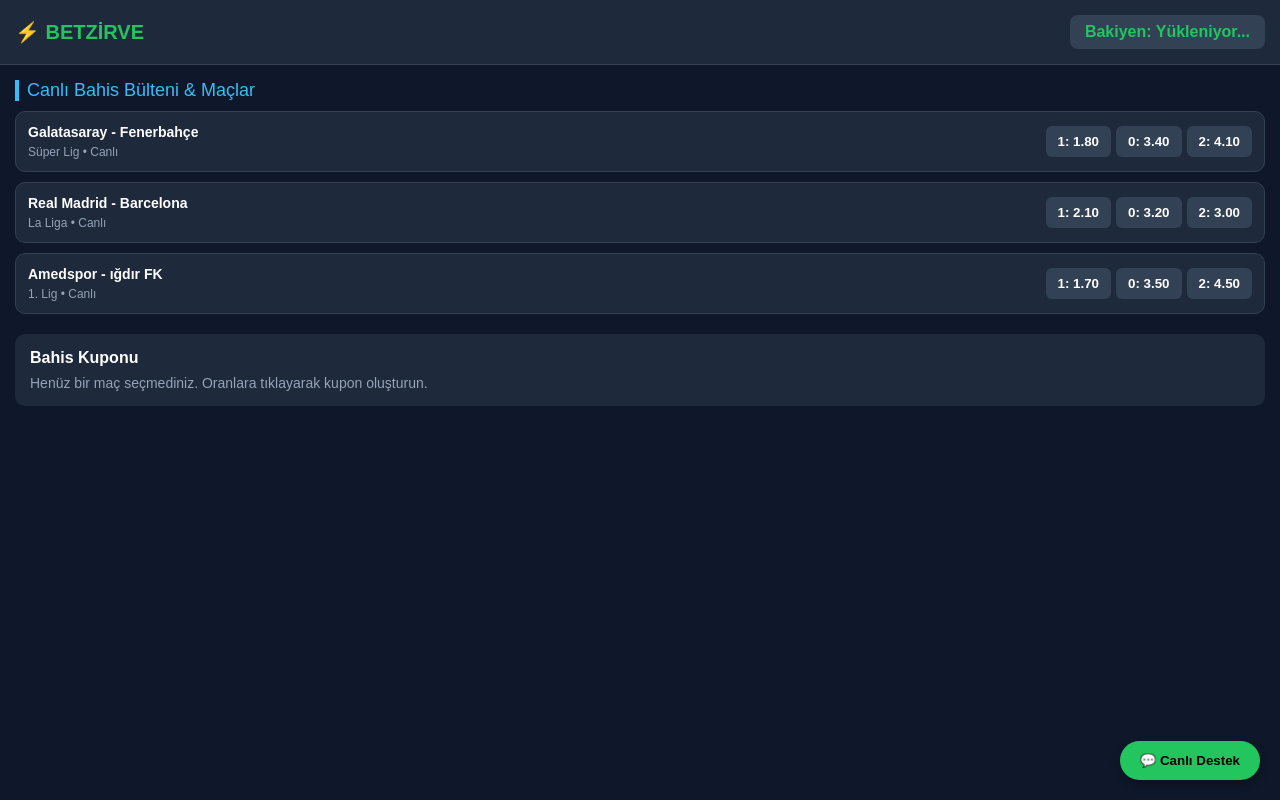
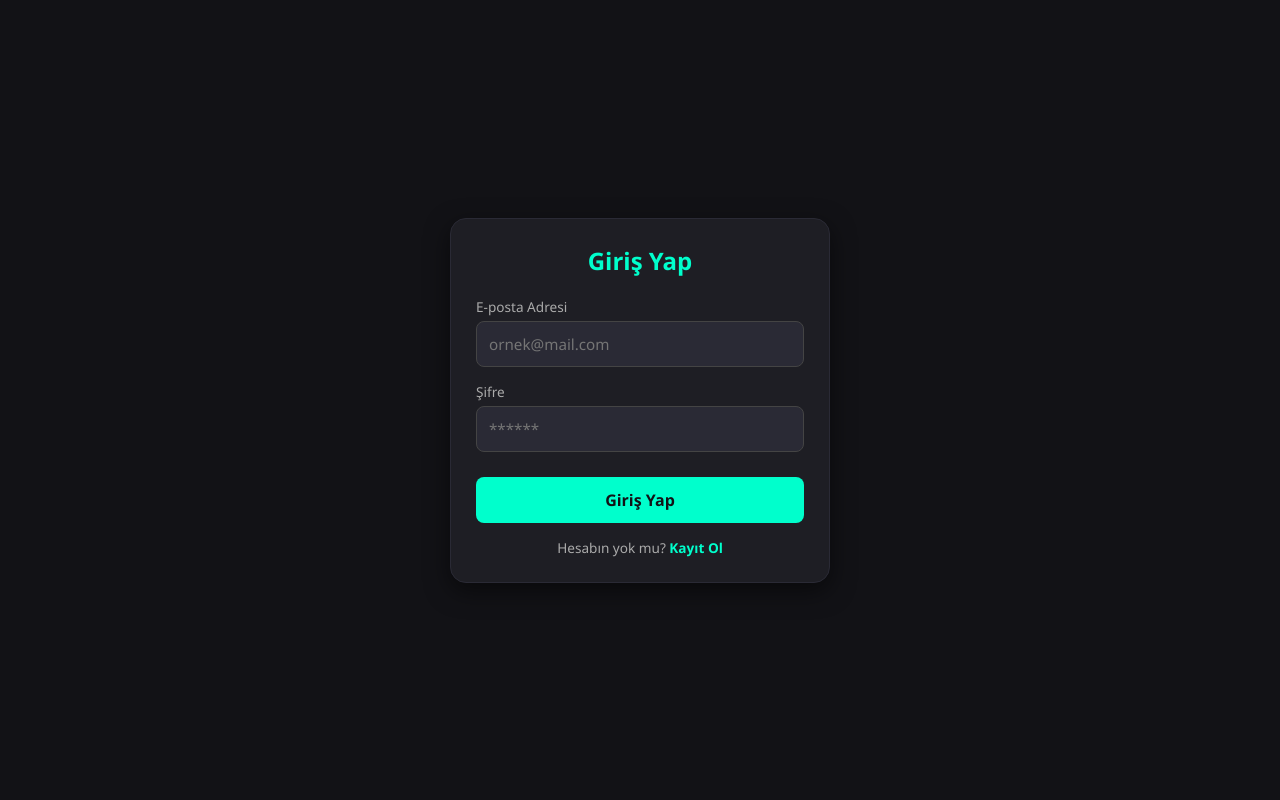
Before and after one commit to Mert73/Betzirve, a website: page public/index.html in a window 1280 px wide. Drawn offline with Linux system fonts and the light colour scheme; no server answers.

Commit message:
Fix index.html to serve auth login page directly

```diff
--- a/public/index.html
+++ b/public/index.html
@@ -3,86 +3,92 @@
 <head>
     <meta charset="UTF-8">
     <meta name="viewport" content="width=device-width, initial-scale=1.0">
-    <title>BetZirve - Canlı Bahis ve Casino</title>
+    <title>Giriş Yap / Kayıt Ol</title>
     <style>
-        body { font-family: Arial, sans-serif; background-color: #0f172a; color: #fff; margin: 0; padding: 0; }
-        header { background: #1e293b; padding: 15px; display: flex; justify-content: space-between; align-items: center; border-bottom: 1px solid #334155; }
-        .logo { color: #22c55e; font-weight: bold; font-size: 20px; }
-        .balance { background: #334155; padding: 8px 15px; border-radius: 8px; color: #22c55e; font-weight: bold; }
-        .container { padding: 15px; }
-        .section-title { font-size: 18px; margin-bottom: 10px; color: #38bdf8; border-left: 4px solid #38bdf8; padding-left: 8px; }
-        .match-card { background: #1e293b; padding: 12px; border-radius: 10px; margin-bottom: 10px; border: 1px solid #334155; display: flex; justify-content: space-between; align-items: center; }
-        .match-info { font-size: 14px; }
-        .match-teams { font-weight: bold; margin-bottom: 5px; }
-        .odds { display: flex; gap: 5px; }
-        .odd-btn { background: #334155; border: none; color: #fff; padding: 8px 12px; border-radius: 6px; cursor: pointer; font-weight: bold; }
-        .odd-btn:hover { background: #22c55e; color: #000; }
-        .support-btn { position: fixed; bottom: 20px; right: 20px; background: #22c55e; color: #000; padding: 12px 20px; border-radius: 30px; font-weight: bold; border: none; cursor: pointer; box-shadow: 0 4px 10px rgba(0,0,0,0.3); z-index: 1000; }
+        * { box-sizing: border-box; margin: 0; padding: 0; font-family: 'Segoe UI', Tahoma, Geneva, Verdana, sans-serif; }
+        body { background-color: #121216; color: #fff; display: flex; justify-content: center; align-items: center; height: 100vh; padding: 15px; }
+        .auth-card { background: #1e1e24; padding: 25px; border-radius: 16px; width: 100%; max-width: 380px; border: 1px solid #2a2a35; box-shadow: 0 8px 24px rgba(0,0,0,0.5); }
+        h2 { text-align: center; color: #00ffcc; margin-bottom: 20px; font-size: 1.5rem; }
+        .input-group { margin-bottom: 15px; }
+        .input-group label { display: block; font-size: 0.85rem; color: #aaa; margin-bottom: 5px; }
+        .input-group input { width: 100%; padding: 12px; background: #2a2a35; border: 1px solid #444; border-radius: 8px; color: #fff; outline: none; font-size: 0.95rem; }
+        .input-group input:focus { border-color: #00ffcc; }
+        .auth-btn { width: 100%; background: #00ffcc; color: #121216; border: none; padding: 12px; border-radius: 8px; font-weight: bold; font-size: 1rem; cursor: pointer; margin-top: 10px; }
+        .switch-text { text-align: center; margin-top: 15px; font-size: 0.85rem; color: #aaa; }
+        .switch-text span { color: #00ffcc; cursor: pointer; font-weight: bold; }
+        .error-msg { color: #ff4d4d; font-size: 0.85rem; text-align: center; margin-bottom: 10px; }
     </style>
 </head>
 <body>
+    <div class="auth-card">
+        <h2 id="form-title">Giriş Yap</h2>
+        <div id="error-box" class="error-msg"></div>
 
-    <header>
-        <div class="logo">⚡ BETZİRVE</div>
-        <div class="balance" id="wallet-balance">Bakiyen: Yükleniyor...</div>
-    </header>
-
-    <div class="container">
-        <div class="section-title">Canlı Bahis Bülteni & Maçlar</div>
-
-        <div class="match-card">
-            <div class="match-info">
-                <div class="match-teams">Galatasaray - Fenerbahçe</div>
-                <div style="color: #94a3b8; font-size: 12px;">Süper Lig • Canlı</div>
-            </div>
-            <div class="odds">
-                <button class="odd-btn" onclick="addCoupon('Galatasaray - Fenerbahçe (MS 1)', 1.80)">1: 1.80</button>
-                <button class="odd-btn" onclick="addCoupon('Galatasaray - Fenerbahçe (MS X)', 3.40)">0: 3.40</button>
-                <button class="odd-btn" onclick="addCoupon('Galatasaray - Fenerbahçe (MS 2)', 4.10)">2: 4.10</button>
-            </div>
+        <div class="input-group" id="name-group" style="display: none;">
+            <label>Adınız</label>
+            <input type="text" id="name" placeholder="Adınızı girin">
+        </div>
+        <div class="input-group">
+            <label>E-posta Adresi</label>
+            <input type="email" id="email" placeholder="ornek@mail.com">
+        </div>
+        <div class="input-group">
+            <label>Şifre</label>
+            <input type="password" id="password" placeholder="******">
         </div>
 
-        <div class="match-card">
-            <div class="match-info">
-                <div class="match-teams">Real Madrid - Barcelona</div>
-                <div style="color: #94a3b8; font-size: 12px;">La Liga • Canlı</div>
-            </div>
-            <div class="odds">
-                <button class="odd-btn" onclick="addCoupon('Real Madrid - Barcelona (MS 1)', 2.10)">1: 2.10</button>
-                <button class="odd-btn" onclick="addCoupon('Real Madrid - Barcelona (MS X)', 3.20)">0: 3.20</button>
-                <button class="odd-btn" onclick="addCoupon('Real Madrid - Barcelona (MS 2)', 3.00)">2: 3.00</button>
-            </div>
-        </div>
+        <button class="auth-btn" id="submit-btn" onclick="handleSubmit()">Giriş Yap</button>
 
-        <div class="match-card">
-            <div class="match-info">
-                <div class="match-teams">Amedspor - ığdır FK</div>
-                <div style="color: #94a3b8; font-size: 12px;">1. Lig • Canlı</div>
-            </div>
-            <div class="odds">
-                <button class="odd-btn" onclick="addCoupon('Amedspor - Iğdır FK (MS 1)', 1.70)">1: 1.70</button>
-                <button class="odd-btn" onclick="addCoupon('Amedspor - Iğdır FK (MS X)', 3.50)">0: 3.50</button>
-                <button class="odd-btn" onclick="addCoupon('Amedspor - Iğdır FK (MS 2)', 4.50)">2: 4.50</button>
-            </div>
-        </div>
-
-        <div style="background: #1e293b; padding: 15px; border-radius: 10px; margin-top: 20px;">
-            <div style="font-weight: bold; margin-bottom: 8px;">Bahis Kuponu</div>
-            <div id="coupon-content" style="color: #94a3b8; font-size: 14px;">Henüz bir maç seçmediniz. Oranlara tıklayarak kupon oluşturun.</div>
+        <div class="switch-text" id="switch-text">
+            Hesabın yok mu? <span onclick="toggleMode()">Kayıt Ol</span>
         </div>
     </div>
 
-    <button class="support-btn" onclick="alert('Canlı destek hattına bağlandınız. Müşteri temsilcimiz birazdan sizinle ilgilenecektir.')">💬 Canlı Destek</button>
+    <script>
+        let isRegister = false;
 
-    <script>
-        fetch('/api/wallet')
-            .then(res => res.json())
-            .then(data => {
-                document.getElementById('wallet-balance').innerText = 'Bakiyen: $' + data.balance.toFixed(2);
-            });
+        function toggleMode() {
+            isRegister = !isRegister;
+            document.getElementById('form-title').innerText = isRegister ? 'Kayıt Ol' : 'Giriş Yap';
+            document.getElementById('submit-btn').innerText = isRegister ? 'Kayıt Ol' : 'Giriş Yap';
+            document.getElementById('name-group').style.display = isRegister ? 'block' : 'none';
+            document.getElementById('switch-text').innerHTML = isRegister ?
+                'Zaten hesabın var mı? <span onclick="toggleMode()">Giriş Yap</span>' :
+                'Hesabın yok mu? <span onclick="toggleMode()">Kayıt Ol</span>';
+            document.getElementById('error-box').innerText = '';
+        }
 
-        function addCoupon(match, odd) {
-            document.getElementById('coupon-content').innerHTML = `<div style="color: #22c55e; font-weight: bold;">Seçilen Maç: ${match}</div><div>Oran: ${odd}</div>`;
+        async function handleSubmit() {
+            const email = document.getElementById('email').value;
+            const password = document.getElementById('password').value;
+            const name = document.getElementById('name'.value);
+            const errorBox = document.getElementById('error-box');
+
+            if (!email || !password || (isRegister && !document.getElementById('name').value)) {
+                errorBox.innerText = 'Lütfen tüm alanları doldurun!';
+                return;
+            }
+
+            const endpoint = isRegister ? '/api/register' : '/api/login';
+            const bodyData = isRegister ? { name: document.getElementById('name').value, email, password } : { email, password };
+
+            try {
+                const res = await fetch(endpoint, {
+                    method: 'POST',
+                    headers: { 'Content-Type': 'application/json' },
+                    body: JSON.stringify(bodyData)
+                });
+                const data = await res.json();
+
+                if (data.success) {
+                    localStorage.setItem('currentUser', JSON.stringify(data.user));
+                    window.location.href = '/rooms';
+                } else {
+                    errorBox.innerText = data.message;
+                }
+            } catch (err) {
+                errorBox.innerText = 'Bir hata oluştu, tekrar deneyin.';
+            }
         }
     </script>
 </body>
--- a/server.js
+++ b/server.js
@@ -78,7 +78,7 @@ io.on('connection', (socket) => {
 app.get('/login', (req, res) => res.sendFile(path.join(__dirname, 'public', 'login.html')));
 app.get('/rooms', (req, res) => res.sendFile(path.join(__dirname, 'public', 'rooms.html')));
 app.get('/room', (req, res) => res.sendFile(path.join(__dirname, 'public', 'room.html')));
-app.get('/', (req, res) => res.sendFile(path.join(__dirname, 'public', 'login.html')));
+app.get('/', (req, res) => res.sendFile(path.join(__dirname, 'public', 'index.html')));
 
 server.listen(PORT, () => {
     console.log(`Server is running on port ${PORT}`);
```
